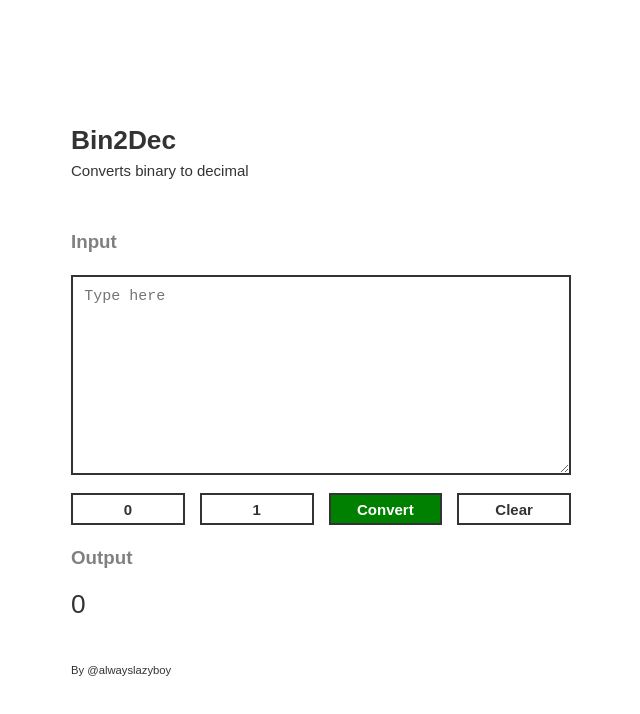
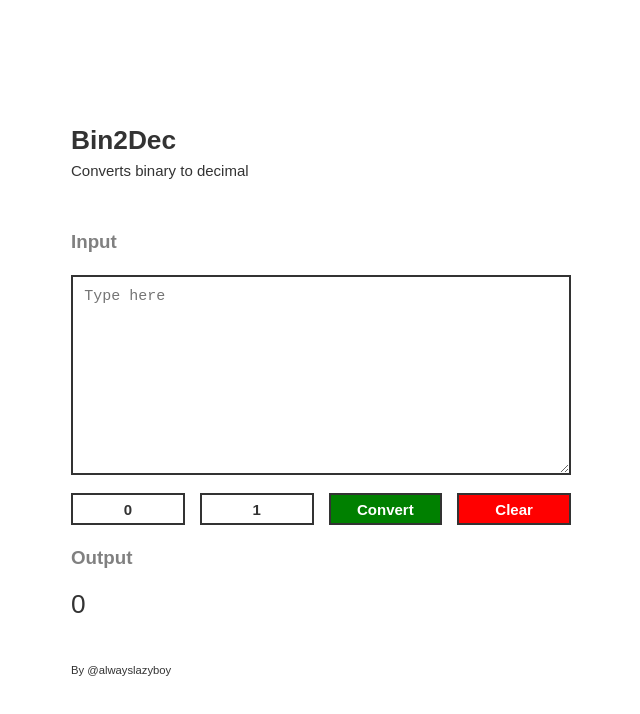
Before and after one commit to alwayslazyboy/bin2dec, a React (Vite) app: page / in a window 1280 px wide. Shown: the top 714 px of the page, without its empty margins (319-959 px from the left). Built offline with nearby package versions, Linux system fonts and the light colour scheme.

Commit message:
Add danger modifier

```diff
--- a/src/UI/Button/index.js
+++ b/src/UI/Button/index.js
@@ -2,6 +2,7 @@ import React from 'react';
 
 function getColorModifier (props) {
     if (props.primary) return 'is-primary';
+    if (props.danger) return 'is-danger';
     return 'is-default';
 }
 
```
